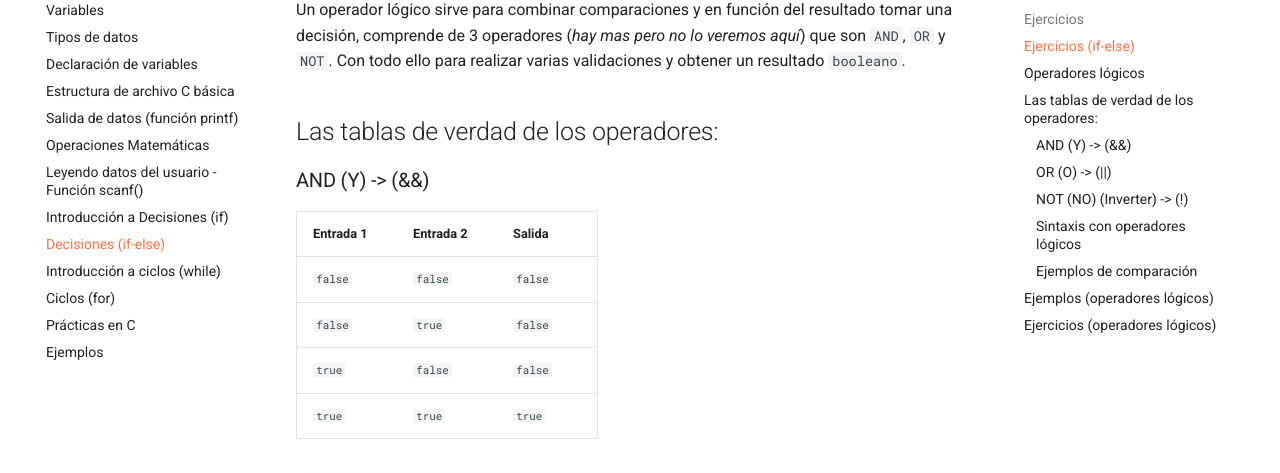
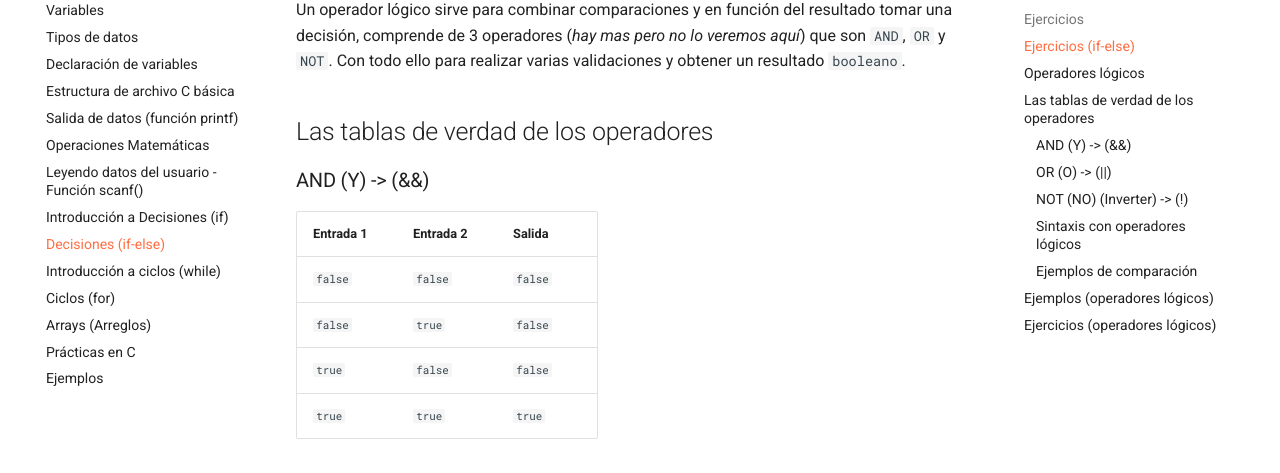
Before and after one commit to jalmx/lenguaje-c, an MkDocs documentation site: the page built from docs/09_decisiones_2.md, in a window 1280 px wide and 900 px high, scrolled down 4128 px. Shown: the part 143-616 px from the top of the window. Built offline with MkDocs 1.6.1 and Material for MkDocs 9.7.7, drawn with Linux system fonts in a browser that asks for light colours; comment, search, counter and statistics services are not loaded; some of the changed text lies outside the part shown.

Commit message:
add: arrays init

````diff
--- a/docs/09_decisiones_2.md
+++ b/docs/09_decisiones_2.md
@@ -19,7 +19,6 @@
 ```
 
 El anterior código que hicimos lo podemos mejorar con la siguiente modificación:
-
 
 ```c
 #include <stdio.h>
@@ -61,7 +60,6 @@
     }
 }
 ```
-
 
 ```c
     if(comparacion_a_true){
@@ -134,6 +132,7 @@
     return 0;
 }
 ```
+
 - **Dar 2 números e indicar cual es el mayor de los 2, o sin son iguales**
 
 ```c
@@ -164,17 +163,17 @@
 
 - Solicitar un numero al usuario, e imprimir si el numero es "**múltiplo de 3**" o "**NO múltiplo de 3**".(Es decir, es divisible entre 3)
 - Calculadora de Ley de ohm. Dar las 4 opciones al usuario.
-    - 1) Calcular Voltaje
-    - 2) Calcular Corriente
-    - 3) Calcular Resistencia
-    - 4) Salir del programa
-    - Si da una opción que no existe, debe indicarlo y terminar el programa
+  - 1) Calcular Voltaje
+  - 2) Calcular Corriente
+  - 3) Calcular Resistencia
+  - 4) Salir del programa
+  - Si da una opción que no existe, debe indicarlo y terminar el programa
 - Calculo de resistencia en serie y paralelo, Se le dará lan opciones al usuario para elegir que desea calcular, es decir,
-    - si paralelo o serie,
-    - después solicita 3 valores e imprime el resultado.
-    - Si da un opción no valida, no solicita nada y termina el programa
-    - Ecuación se serie $R_T = \Sigma_{i=1}^{n} R_{i}$
-    - Ecuación paralelo $R_T= \frac{1}{\Sigma_{i=1}^{n}\frac{1}{R_i} }$
+  - si paralelo o serie,
+  - después solicita 3 valores e imprime el resultado.
+  - Si da un opción no valida, no solicita nada y termina el programa
+  - Ecuación se serie $R_T = \Sigma_{i=1}^{n} R_{i}$
+  - Ecuación paralelo $R_T= \frac{1}{\Sigma_{i=1}^{n}\frac{1}{R_i} }$
 - Calcular el promedio final, solicita al usuario sus calificaciones parciales una a una, y al final da el mensaje "Aprobado", en caso que haya pasado arriba de 6 y "Estas en repite" si es menor.
 
 ---
@@ -184,7 +183,7 @@
 Un operador lógico sirve para combinar comparaciones y en función del resultado tomar una decisión, comprende de 3 operadores
 (*hay mas pero no lo veremos aquí*) que son `AND`, `OR` y `NOT`. Con todo ello para realizar varias validaciones y obtener un resultado `booleano`.
 
-## Las tablas de verdad de los operadores:
+## Las tablas de verdad de los operadores
 
 ### AND (Y) -> (&&)
 
@@ -243,7 +242,6 @@
 |`!(1 != 1)` |`true`|
 |`!(3 < 3)` |`true`|
 
-
 Se pueden concatenar (unir) **n comparaciones** con operadores lógicos, pero siempre se debe utilizar el operador para poder unir mas comparaciones, ejemplo:
 
 `(5 == 8)` `&&` `(9 > 4)` `||` `(a >= b)` `||` `(0 == 8)` `&&` `!(2 == 2)`
@@ -253,10 +251,10 @@
 | Descripción | Resultado
 |-|:-:|
 |`(9 > 4)` `&&` `(3 < 6)` | `true`
-|`(8 == 3)` `||` `(2 != 3)` | `true`
+|`(8 == 3)` `||``(2 != 3)` | `true`
 |`!true` | `false`
 |`(5 == 8)` `&&` `(9 > 4)`| `false`
-|`(0 >= -5)` `||` `(0 == 8)`| `true`
+|`(0 >= -5)` `||``(0 == 8)`| `true`
 |`(10 <= 5)` `&&` `(1 != -8)`| `false`
 |`!(2 == 2)`| `false`
 
@@ -266,7 +264,7 @@
 
 ## Ejercicios (operadores lógicos)
 
-- Preguntar al usuario si le "gusta correr" y después si le "gusta nadar", si ambos casos responde que _1)si_ _2)no_, mandar el mensaje de que "es muy fitness", de lo contrario "deberías hacer más ejercicio" (Operadores lógicos)
+- Preguntar al usuario si le "gusta correr" y después si le "gusta nadar", si ambos casos responde que *1)si* *2)no*, mandar el mensaje de que "es muy fitness", de lo contrario "deberías hacer más ejercicio" (Operadores lógicos)
 - En una variable almacena la calificación, se debe verificar el valor de la calificación es valida; es decir, calificaciones arriaba de 10 **Y** abajo de 0, "no es posibles"; si la calificación es menor o igual a 10 **Y** mayor o igual a cero, debe indicar que es correcta la calificación.
 
 > ***Nota**: No es la única forma en la que se pueden realizar estos ejemplos y ejercicios, recuerda que lo importante es resolver el problema, que hayan más o menos pasos, diferentes formulas, etc, no significa que este mal*.
````
Also changed, not shown: docs/12_arrays.md (added, +18 -0 lines), docs/assets/array_1.png (added), docs/assets/codigo_1.png, docs/assets/for_structure.png, docs/assets/if_basico.png, docs/assets/if_else.png, docs/assets/process_compile.png, docs/assets/scanf.png, docs/assets/src/array_1.svg (added), docs/assets/tipo_variable.png, docs/assets/while_structure.png.
